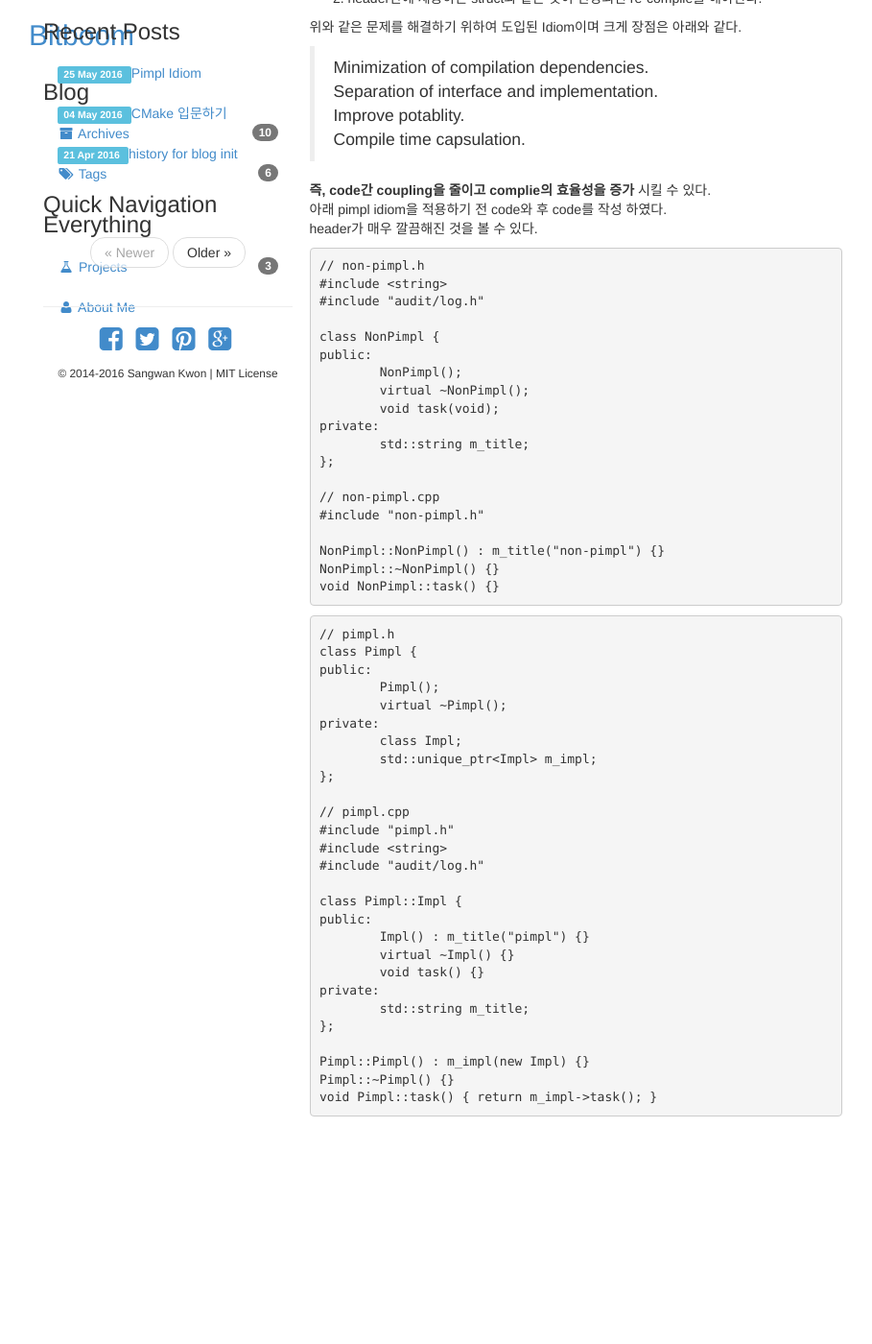
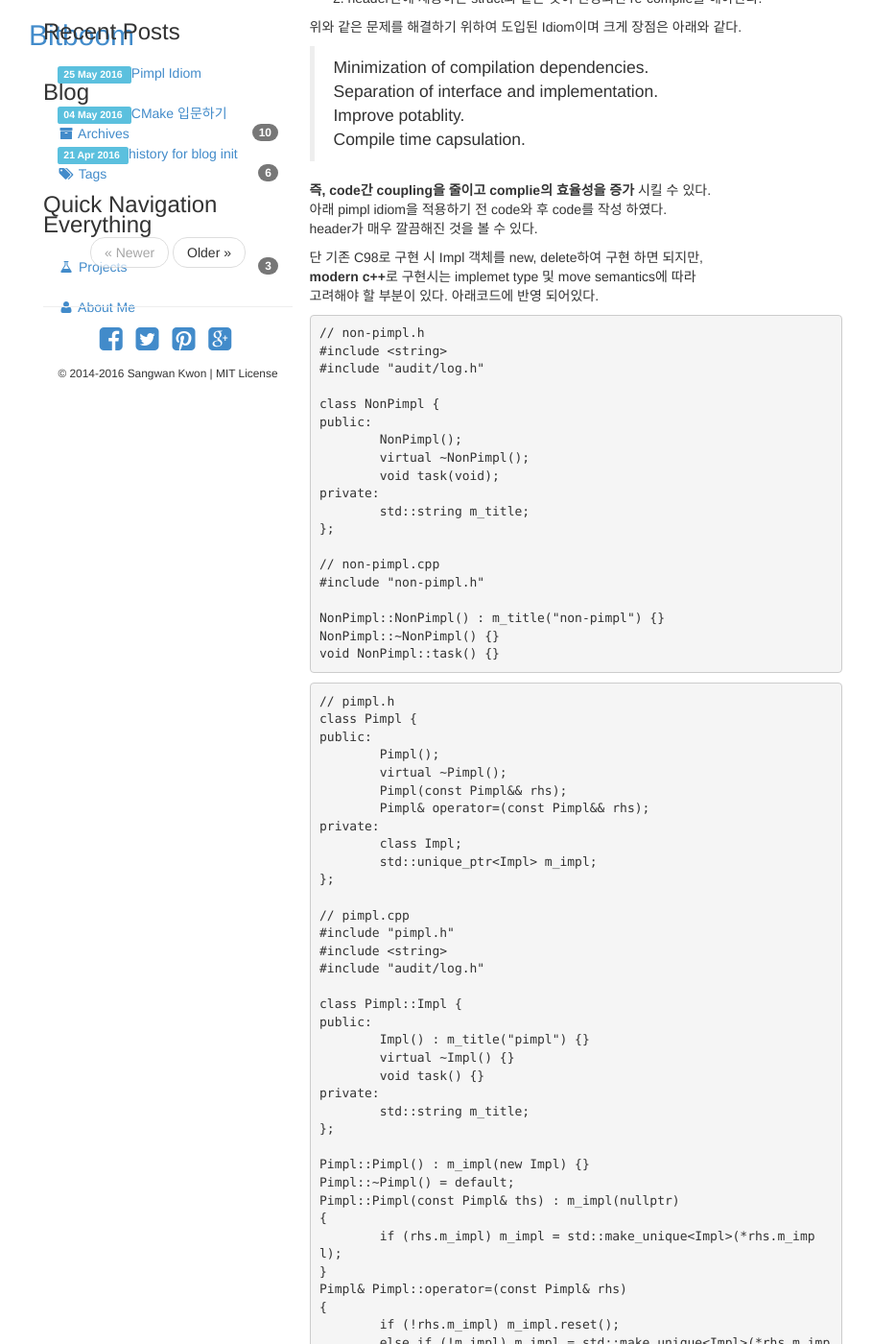
Before and after one commit to bitboom/bitboom.github.io, a Jekyll site: the page built from _posts/2016-05-25-pimple-idiom.md, in a window 1280 px wide and 1400 px high, scrolled down 458 px. Shown: the whole window at 96% size, without its empty margins (40-949 px from the left). Built offline with Jekyll 4.4.1, drawn with Linux system fonts in a browser that asks for light colours; before the commit the page ends 1631 px from its top, so only the background shows below that; some of the changed text lies outside the part shown.

Commit message:
Update 2016-05-25-pimple-idiom.md

````diff
--- a/_posts/2016-05-25-pimple-idiom.md
+++ b/_posts/2016-05-25-pimple-idiom.md
@@ -28,6 +28,10 @@ tags: [c++]
 아래 pimpl idiom을 적용하기 전 code와 후 code를 작성 하였다.
 header가 매우 깔끔해진 것을 볼 수 있다.
 
+단 기존 C98로 구현 시 Impl 객체를 new, delete하여 구현 하면 되지만,
+**modern c++**로 구현시는 implemet type 및 move semantics에 따라
+고려해야 할 부분이 있다. 아래코드에 반영 되어있다.
+
 ```
 // non-pimpl.h
 #include <string>
@@ -56,6 +60,8 @@ class Pimpl {
 public:
 	Pimpl();
 	virtual ~Pimpl();
+	Pimpl(const Pimpl&& rhs);
+	Pimpl& operator=(const Pimpl&& rhs);
 private:
 	class Impl;
 	std::unique_ptr<Impl> m_impl;
@@ -76,7 +82,18 @@ private:
 };
 
 Pimpl::Pimpl() : m_impl(new Impl) {}
-Pimpl::~Pimpl() {}
+Pimpl::~Pimpl() = default;
+Pimpl::Pimpl(const Pimpl& ths) : m_impl(nullptr)
+{
+	if (rhs.m_impl) m_impl = std::make_unique<Impl>(*rhs.m_impl);
+}
+Pimpl& Pimpl::operator=(const Pimpl& rhs)
+{
+	if (!rhs.m_impl) m_impl.reset();
+	else if (!m_impl) m_impl = std::make_unique<Impl>(*rhs.m_impl);
+	else *m_impl = *rhs.m_impl;
+	return *this;
+}
 void Pimpl::task() { return m_impl->task(); }
 ```
 
````
